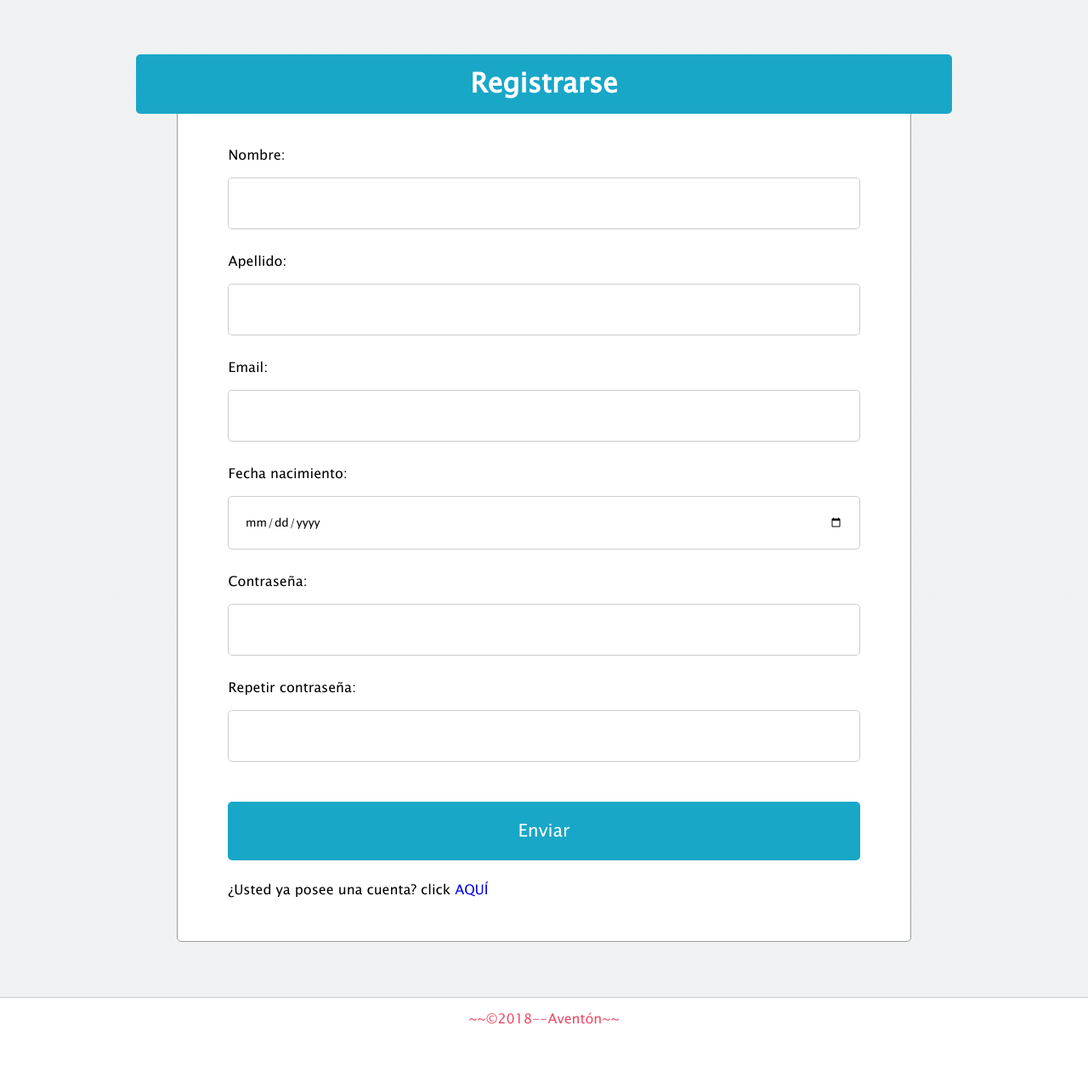
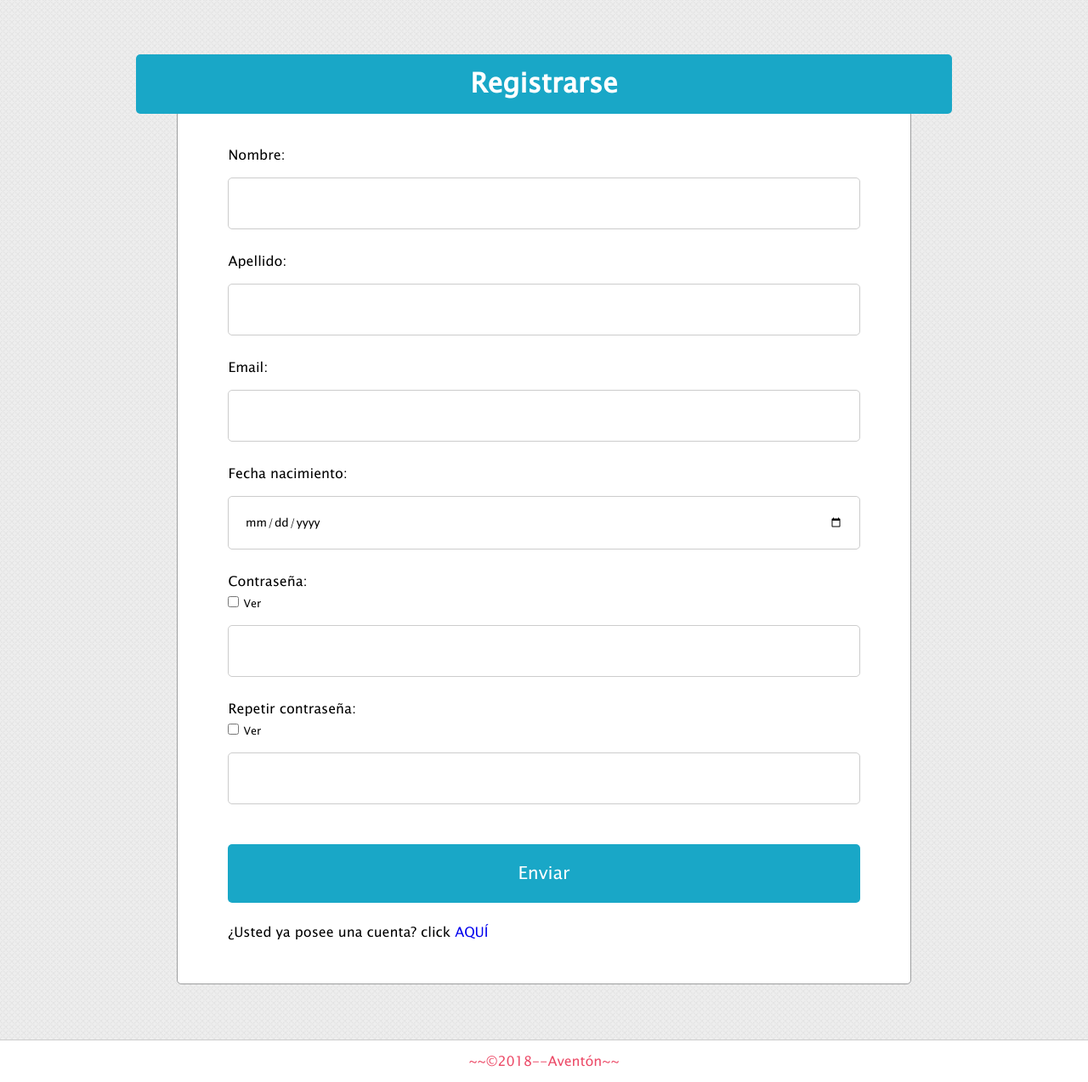
Before and after one commit to aniicossio1997/Grupo-30-D-Soft, a PHP site: page /registrarse.php in a window 1280 px wide. Shown: the part 100-1374 px from the top of the page at 85% size. Before the commit the page ends 1324 px from the top, so only its background shows below. Run offline with PHP 8.4, Linux system fonts and the light colour scheme; some web fonts are replaced.

Commit message:
correccion

```diff
--- a/agregar_viaje.php
+++ b/agregar_viaje.php
@@ -22,7 +22,7 @@ $hay_autos=mysqli_num_rows($resul);
 
 	<div class="caja-viaje">
 		<?php if ($hay_autos >0 ) { ?>
-		<label for="vehiculo" class="">Seleccione un vehiculo su lista: </label><span class="msj-viaje" id="msj_vehi" ></span>
+		<label for="vehiculo" class="">Seleccione un vehiculo de su lista: </label><span class="msj-viaje" id="msj_vehi" ></span>
 		<br>
 		<select name="vehiculo"class="s1 top focus_azul " id="vehiculo">
 		<option value="0">---</option>
@@ -104,7 +104,8 @@ $hay_autos=mysqli_num_rows($resul);
 				</div>
 
 				<div class="caja-viaje">
-					<label>Descripción:</label>
+					<label >Descripción:</label>
+					<p class="msj_f1_email">*opcional</p>
 					<textarea class="top focus_azul" name="descripcion"></textarea>
 				</div>
 				<button type="submit" class="input-f1 text-white fondo-blue btn-form"  name= "crear_viaje">Guardar Viaje</button>
--- a/clases.php
+++ b/clases.php
@@ -15,6 +15,13 @@ class validar{
 		if (isset($_SESSION['id'])) {
 			return true;
 		}else{return false;}
+
+	}
+	function nombre(){
+		if (isset($_SESSION['nombre'])) {
+			return ($_SESSION['nombre']);
+		}else{
+			return "";}
 
 	}
 
@@ -35,7 +42,7 @@ class validar{
 
 			$row=mysqli_fetch_assoc($result);
 			$_SESSION['id']=$row['id'];//GUARDO EL ID DEL USUARIO
-			$_SESSION['nombreusuario']=$row['nombreusuario'];
+			$_SESSION['nombre']=$row['nombre'];
 		}
 		else{
 			throw new Exception("error");
--- a/css/header.css
+++ b/css/header.css
@@ -10,8 +10,8 @@ html
 }
 body{
 	margin: 0 0 65px;
-	background-image: url(../fondos/f1.png);
-	background-size: 40px 40px;
+	background-image: url(../fondos/f4.png);
+	background-size: 70px 70px;
 	opacity: 50;
 }
 header{
--- a/css/modificar_vehiculo.css
+++ b/css/modificar_vehiculo.css
@@ -47,3 +47,10 @@ button,input,select,textarea{
 	margin-left:1%;
 
 }
+.ver{
+	font-size: 0.8em;
+	margin-bottom: 70%;
+}
+#cambiar_1,#cambiar_2{
+	margin-bottom: -60%;
+}
--- a/header.php
+++ b/header.php
@@ -43,7 +43,7 @@ include('clases.php');
 
 				<li><a class="a-link color-a " href="Agregar_viaje.php">Crear viaje <span class="icon-upload3"></span></a></li>
 
-				<li><a class="a-link color-a" href="mi_perfil.php">Perfil <span class="icon-user"></span></a></li>
+				<li><a class="a-link color-a" href="mi_perfil.php"><?php echo ($verificar->nombre()); ?> <span class="icon-user"></span></a></li>
 				<li><a class="a-link color-a" href="inicio.php">Inicio <span class="icon-home"></span></a></li>
 				<li><a class="a-link color-a" href="salir.php">Salir <span class="icon-switch"></span> </a></li>
 
--- a/js/validar_registro.js
+++ b/js/validar_registro.js
@@ -125,7 +125,36 @@ function validar(){
    }
    return false;
 }
+//-----------------------------------------
+function ver_password1() {
+
+	var cambiar=document.getElementById('cambiar_1');
+
+	if (cambiar.checked==true) {
+		document.getElementById('password').type="text";
+	}else{
+		document.getElementById('password').type="password";
+	}
+
+}
+function ver_password2() {
+
+	var cambiar=document.getElementById('cambiar_2');
+
+	if (cambiar.checked==true) {
+		document.getElementById('password2').type="text";
+	}else{
+		document.getElementById('password2').type="password";
+	}
+
+}
+
+//------------------------------
 
 window.onload = function(){
   document.getElementById('f1_registro').onsubmit = validar;
+  document.getElementById('cambiar_1').onclick=ver_password1;
+  document.getElementById('cambiar_2').onclick=ver_password2;
+
+
 }
--- a/registrarse.php
+++ b/registrarse.php
@@ -54,7 +54,12 @@ if (!$verificar->esta_logueado()){
 
 		<div>
 			<br>
+
 			<label for="password" class=" focus_azul">Contraseña:</label><span id="error_password" class="error"></span>
+			<br>
+			<input type="checkbox" id="cambiar_1" value="cambiar">
+			<label for="cambiar" class="ver">Ver</label>
+
 			<br>
 			<input type="password" id="password" class="input-f1 focus_azul" name="pass1">
 			<br>
@@ -63,7 +68,11 @@ if (!$verificar->esta_logueado()){
 		<div>
 			<br>
 			<label for="password2" class="">Repetir contraseña:</label><span id="error_password2" class="error"></span>
-			<br>
+			<div>
+			<input type="checkbox" id="cambiar_2" value="cambiar">
+			<label for="cambiar" class="ver">Ver</label>
+
+		</div>
 	<input type="password" id="password2" class="input-f1  focus_azul " name="pass2">
 			<br>
 		</div>
```
Also changed, not shown: eliminar_vehiculo.php (+3 -12 lines), fondos/az_subtle/az_subtle_@2X.png (added), fondos/az_subtle/readme.txt (added), fondos/f2.png (added), fondos/f3.png (added), fondos/f4.png (added), 2 other files.
